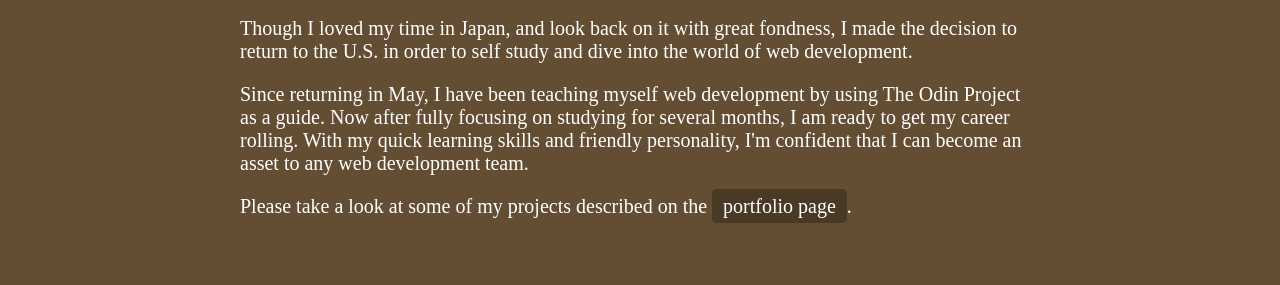
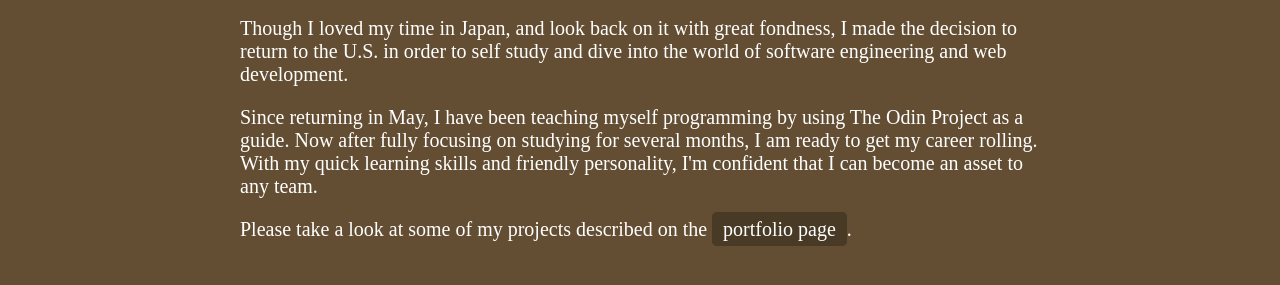
Before and after one commit to travisvesbach/portfolio-old, a plain HTML site: page index.html in a window 1280 px wide. Shown: the part 339-624 px from the top of the page. Drawn offline with nearby package versions, Linux system fonts and the light colour scheme.

Commit message:
rewording

```diff
--- a/index.html
+++ b/index.html
@@ -32,10 +32,10 @@
 			After graduating from university in 2014, I moved to Japan for a few years to teach English.  During my time there, I studied Japanese, learnt more about the world outside of the U.S., and learnt more about myself.
 		</p>
 		<p>
-			Though I loved my time in Japan, and look back on it with great fondness, I made the decision to return to the U.S. in order to self study and dive into the world of web development.
+			Though I loved my time in Japan, and look back on it with great fondness, I made the decision to return to the U.S. in order to self study and dive into the world of software engineering and web development.
 		</p>
 		<p>
-			Since returning in May, I have been teaching myself web development by using The Odin Project as a guide.  Now after fully focusing on studying for several months, I am ready to get my career rolling.  With my quick learning skills and friendly personality, I'm confident that I can become an asset to any web development team.
+			Since returning in May, I have been teaching myself programming by using The Odin Project as a guide.  Now after fully focusing on studying for several months, I am ready to get my career rolling.  With my quick learning skills and friendly personality, I'm confident that I can become an asset to any team.
 		</p>
 
 
```
